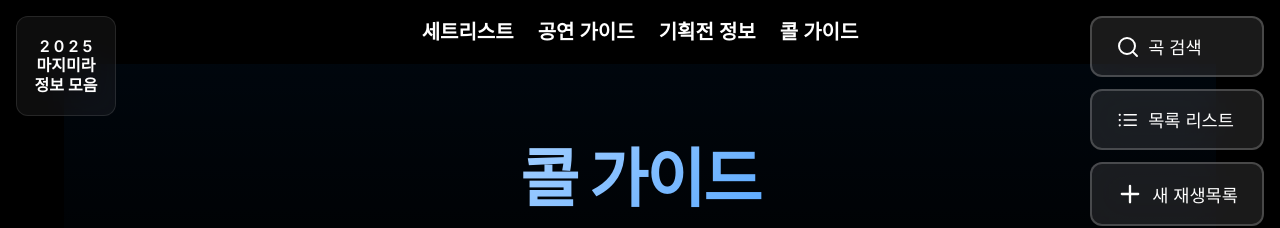
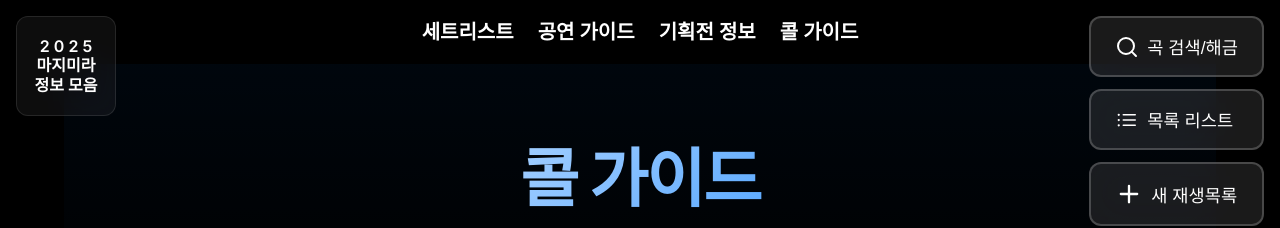
Before and after one commit to kuroka3/MM-Info, a Next.js app: page /call-guide/safe in a window 1280 px wide. Shown: the top 228 px of the page. Built offline with nearby package versions, Linux system fonts and the light colour scheme; no server answers; the database is empty; a web font is replaced by a local one.

Commit message:
fix text

```diff
--- a/src/app/call-guide/safe/SafeCallGuideIndexClient.tsx
+++ b/src/app/call-guide/safe/SafeCallGuideIndexClient.tsx
@@ -368,12 +368,12 @@ export default function SafeCallGuideIndexClient({ songs }: Props) {
         <button className="glass-button" onClick={() => setShowSearch(true)}>
           <Image
             src="/images/search.svg"
-            alt="곡 검색"
+            alt="곡 검색/해금"
             width={24}
             height={24}
             className="button-icon"
           />
-          <span className="button-text">곡 검색</span>
+          <span className="button-text">곡 검색/해금</span>
         </button>
         <button className="glass-button" onClick={openPlaylistModal}>
           <Image
```
